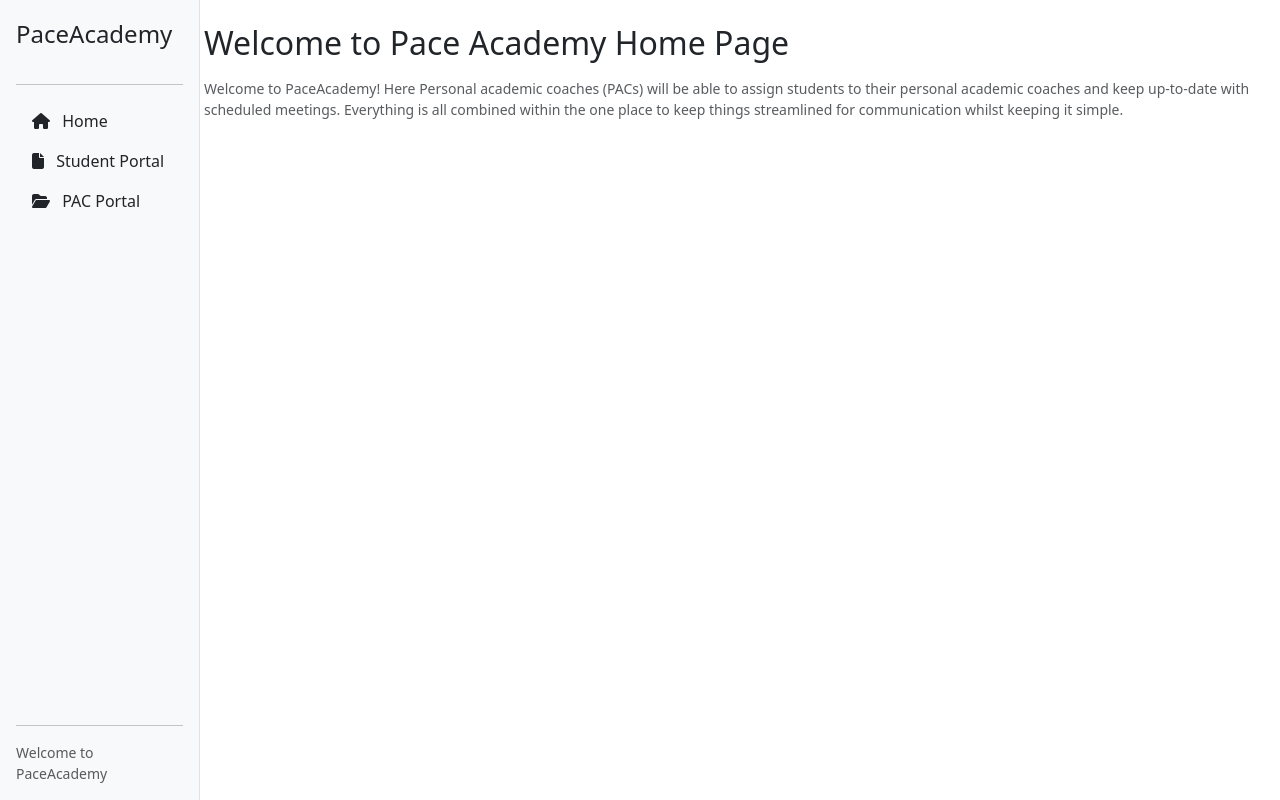
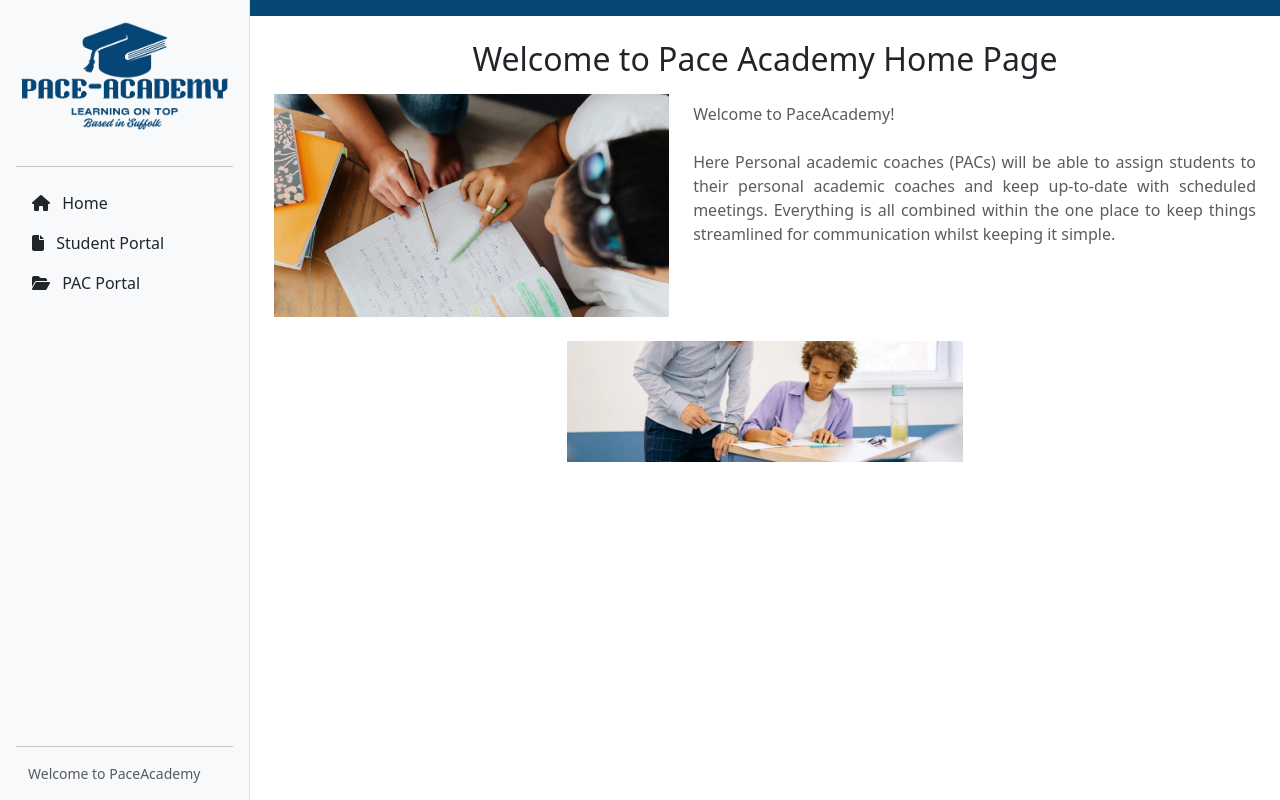
Before and after one commit to Purdicus05/StudentPacDB, a Django app: page / in a window 1280 px wide. Run offline with Django 5.2, Linux system fonts and the light colour scheme; some libraries are stand-ins or nearby versions.

Commit message:
Commit 1

```diff
--- a/PaceAcademyApp/static/CSS/styleSheet.css
+++ b/PaceAcademyApp/static/CSS/styleSheet.css
@@ -1,13 +1,27 @@
-/* CSS for the main slide-bar */
-.sidebar-desktop {
-    width: 200px;
-    min-height: 100vh;
+/* CSS for the main slide-bar - desktop only */
+@media (min-width: 992px) {
+    .sidebar-desktop {
+        position: fixed;
+        top: 0;
+        left: 0;
+        height: 100vh;
+        width: 250px;
+        overflow-y: auto;
+        z-index: 1050;
+    }
+
+    .col.p-4 {
+        margin-left: 250px;
+    }
 }
 
-@media (min-width: 992px) {
-    .main-with-sidebar {
-        margin-left: 180px;
-    }
+
+
+/* CSS for top Nav Bar */
+.top-nav-bar {
+    position: relative;
+    z-index: 100;
+    background-color: #054676;
 }
 
 /* CSS for the on page buttons */
@@ -53,3 +67,9 @@
 .student-records {
     box-shadow: 0 4px 10px rgba(0,0,0,0.05);
 }
+
+
+/* Basic Text CSS if needed */
+.text-justify-custom {
+    text-align: justify;
+}
--- a/PaceAcademyApp/templates/base.html
+++ b/PaceAcademyApp/templates/base.html
@@ -20,103 +20,113 @@
     <!-- Title block to be used across all templates -->
     <title>{% block title %}PaceAcademy{% endblock %}</title>
 </head>
+    <body>
 
-<body>
+    <!-- Top Nav Bar -->
+    <div class="w-100 p-2 top-nav-bar"></div>
 
-<!-- Top bar for mobile toggle button use -->
+    <!-- Mobile toggle navbar -->
     <nav class="navbar bg-light border-bottom d-lg-none">
         <div class="container-fluid">
-
             <button class="btn btn-outline-secondary" type="button"
                     data-bs-toggle="offcanvas" data-bs-target="#sidebarOffcanvas"
                     aria-controls="sidebarOffcanvas" aria-label="Open menu">
                 <i class="fa-solid fa-bars"></i>
             </button>
-
-            <span class="navbar-text ms-2">
-                Welcome to PaceAcademy
-            </span>
         </div>
     </nav>
 
-<!-- Desktop sidebar  -->
-    <div class="d-none d-lg-flex flex-column position-fixed top-0 start-0 bg-light border-end p-3 sidebar-desktop">
-        <a href="/home/" class="d-flex align-items-center mb-3 text-decoration-none link-dark">
-            <span class="fs-4">PaceAcademy</span>
-        </a>
+    <!-- Main layout -->
+    <div class="container-fluid">
+        <div class="row flex-nowrap">
 
-    <hr>
-    <ul class="nav nav-pills flex-column mb-auto">
-        <li class="nav-item">
-            <a class="nav-link link-dark" href="/">
-                <i class="fa-solid fa-house me-2"></i> Home</a>
-        </li>
+            <!-- Desktop sidebar -->
+            <div class="col-auto d-none d-lg-flex p-0">
+                <div class="d-flex flex-column sidebar-desktop bg-light border-end p-3">
 
-        <li class="nav-item">
-            <a class="nav-link link-dark" href="/students/">
-                <i class="fa-solid fa-file me-2"></i> Student Portal</a>
-        </li>
+                    <a href="/home/" class="d-flex align-items-center mb-3 text-decoration-none link-dark">
+                        <img class="img-fluid" src="..\static\images\Pace_Academy_Logo.webp" alt="PaceAcademy Logo" height="40">
+                    </a>
 
-        <li class="nav-item">
-            <a class="nav-link link-dark" href="/pacs/">
-                <i class="fa-solid fa-folder-open me-2"></i> PAC Portal</a>
-        </li>
-    </ul>
+                    <hr>
 
-    <hr>
-        <div class="text-muted small">
-            Welcome to PaceAcademy
+                    <ul class="nav nav-pills flex-column mb-auto">
+                        <li class="nav-item">
+                            <a class="nav-link link-dark" href="/">
+                                <i class="fa-solid fa-house me-2"></i> Home
+                            </a>
+                        </li>
+                        <li class="nav-item">
+                            <a class="nav-link link-dark" href="/students/">
+                                <i class="fa-solid fa-file me-2"></i> Student Portal
+                            </a>
+                        </li>
+                        <li class="nav-item">
+                            <a class="nav-link link-dark" href="/pacs/">
+                                <i class="fa-solid fa-folder-open me-2"></i> PAC Portal
+                            </a>
+                        </li>
+                    </ul>
+
+                    <hr>
+                    <div class="text-muted small container-fluid">Welcome to PaceAcademy</div>
+
+                </div>
+            </div>
+
+            <!-- Main content -->
+            <div class="col p-4">
+                <div class="container-fluid">
+                    <header class="mb-3 text-center">
+                        <h2>{% block header %}{% endblock %}</h2>
+                    </header>
+                </div>
+
+                <main>
+                    {% block content %}{% endblock %}
+                </main>
+
+            </div>
+
         </div>
     </div>
 
-<!-- Mobile sidebar  -->
+    <!-- Mobile offcanvas sidebar -->
     <div class="offcanvas offcanvas-start bg-light" tabindex="-1" id="sidebarOffcanvas" aria-labelledby="sidebarOffcanvasLabel">
         <div class="offcanvas-header">
-            <h5 class="offcanvas-title" id="sidebarOffcanvasLabel">PaceAcademy</h5>
             <button type="button" class="btn-close" data-bs-dismiss="offcanvas" aria-label="Close"></button>
+
+        </div>
+        <div class="offcanvas-header">
+            <img class="img-fluid" src="..\static\images\Pace_Academy_Logo.webp" alt="PaceAcademy Logo">
         </div>
 
         <div class="offcanvas-body">
             <ul class="nav nav-pills flex-column">
-
                 <li class="nav-item">
                     <a class="nav-link link-dark" href="/">
-                        <i class="fa-solid fa-house me-2"></i> Home</a>
+                        <i class="fa-solid fa-house me-2"></i> Home
+                    </a>
                 </li>
-
                 <li class="nav-item">
                     <a class="nav-link link-dark" href="/students/">
-                        <i class="fa-solid fa-file me-2"></i> Student Portal</a>
+                        <i class="fa-solid fa-file me-2"></i> Student Portal
+                    </a>
                 </li>
-
                 <li class="nav-item">
                     <a class="nav-link link-dark" href="/pacs/">
-                        <i class="fa-solid fa-folder-open me-2"></i> PAC Portal</a>
+                        <i class="fa-solid fa-folder-open me-2"></i> PAC Portal
+                    </a>
                 </li>
             </ul>
 
             <hr>
-            <div class="text-muted small">
-                Welcome to PaceAcademy
-            </div>
+            <div class="text-muted small container-fluid">Welcome to PaceAcademy</div>
         </div>
     </div>
 
-<!-- Main content area -->
-    <div class="main-with-sidebar p-4">
-
-        <header class="mb-3">
-            <h2>{% block header %}{% endblock %}</h2>
-        </header>
-
-        <main>
-            {% block content %}{% endblock %}
-        </main>
-
-    </div>
-
-<!-- Bootstrap java script CDN -->
+    <!-- Bootstrap JS -->
     <script src="https://cdn.jsdelivr.net/npm/bootstrap@5.3.0/dist/js/bootstrap.bundle.min.js"></script>
 
-</body>
+    </body>
 </html>
--- a/PaceAcademyApp/templates/home.html
+++ b/PaceAcademyApp/templates/home.html
@@ -5,10 +5,28 @@
 
     {% block content %}
         <!-- Insert page contents here -->
-        <div class="text-muted small">
-            Welcome to PaceAcademy! Here Personal academic coaches (PACs) will be able to assign students
-            to their personal academic coaches and keep up-to-date with scheduled meetings. Everything
-            is all combined within the one place to keep things streamlined for communication whilst
-            keeping it simple.
+
+
+        <div class="row mb-4">
+
+            <div class="col-lg-5 col-12 col-md-8 container-fluid">
+                <img src="..\static\images\Pace_Academy_Home_Page_Hero.webp" class="img-fluid" alt="Pace Academy Hero image">
+            </div>
+
+            <div class="col-lg-7 col-12 col-md-8 container-fluid">
+                <p class="text-muted text-justify-custom pt-2">
+                Welcome to PaceAcademy!
+                </p>
+                <p class="text-muted text-justify-custom pt-2">
+                Here Personal academic coaches (PACs) will be able to assign students
+                to their personal academic coaches and keep up-to-date with scheduled meetings. Everything
+                is all combined within the one place to keep things streamlined for communication whilst
+                keeping it simple.
+                </p>
+            </div>
+
+            <div class="container-fluid col-lg-5 col-12 col-md-8 pt-4">
+                <img class="img-fluid " src="..\static\images\Pace_Academy_Home_Page_Banner.webp" alt="Home Page Banner">
+            </div>
         </div>
     {% endblock %}
```
Also changed, not shown: PaceAcademyApp/static/images/Pace_Academy_Home_Page_Banner.webp (added), PaceAcademyApp/static/images/Pace_Academy_Home_Page_Hero.webp (added), PaceAcademyApp/static/images/Pace_Academy_Logo.webp (added), db.sqlite3.
